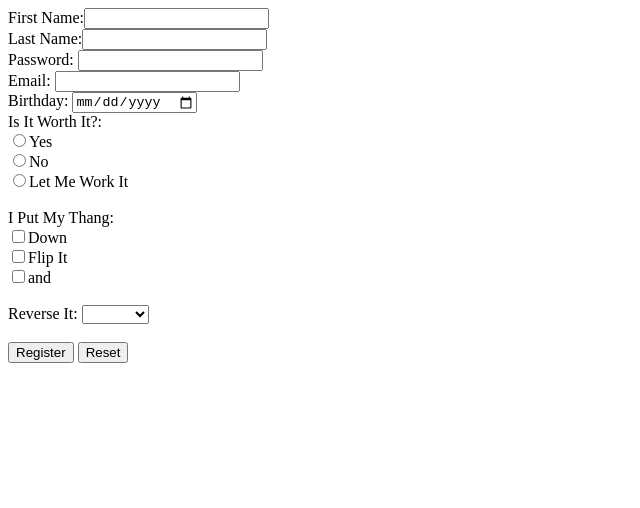
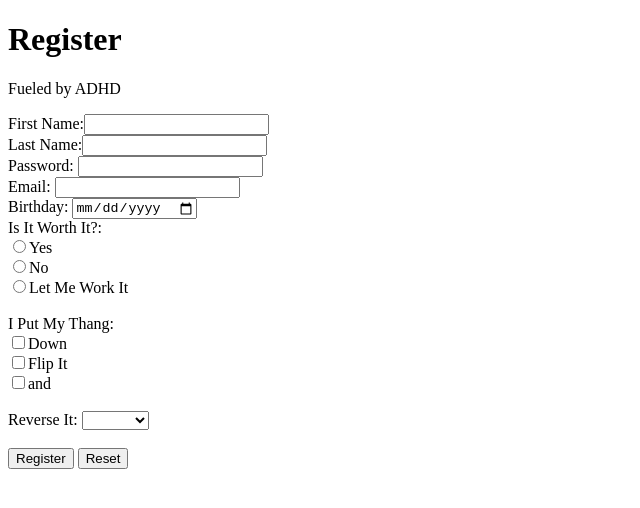
Before and after one commit to Azivation/ZTMPortfolio, a plain HTML site: page register.html in a window 1280 px wide. Shown: the whole page, without its empty margins (0-640 px from the left). Drawn offline with Linux system fonts and the light colour scheme.

Commit message:
Update register.html

```diff
--- a/register.html
+++ b/register.html
@@ -7,6 +7,14 @@
 	<title>Registration</title>
 </head>
 <body>
+	<header>
+		<h1>Register</h1>
+	</header>
+	<nav>
+		<a href="www.google.com"></a>
+	</nav>
+	<footer>
+		<p>Fueled by ADHD</p>
 	<form>
 		First Name:<input type="text" name="firstname"><br>
 		Last Name:<input type="text" name="lastname"><br>
```
